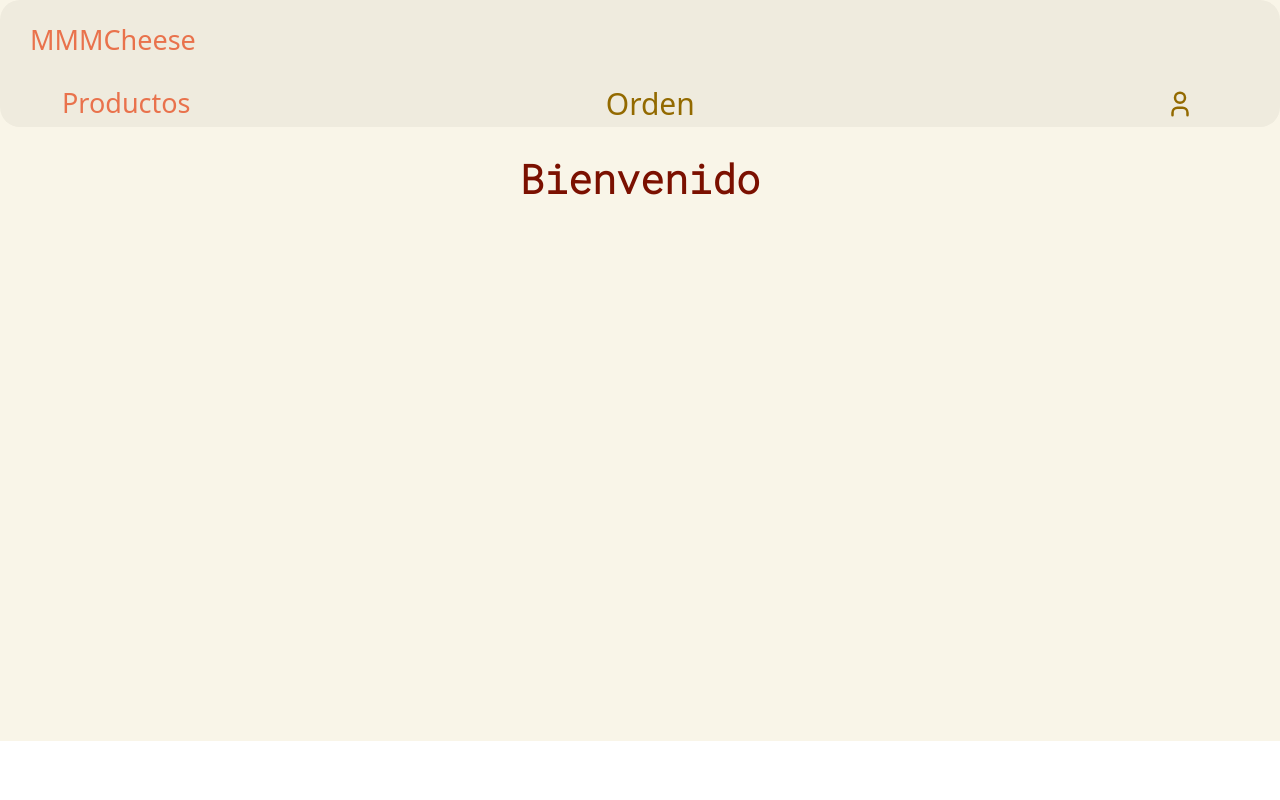
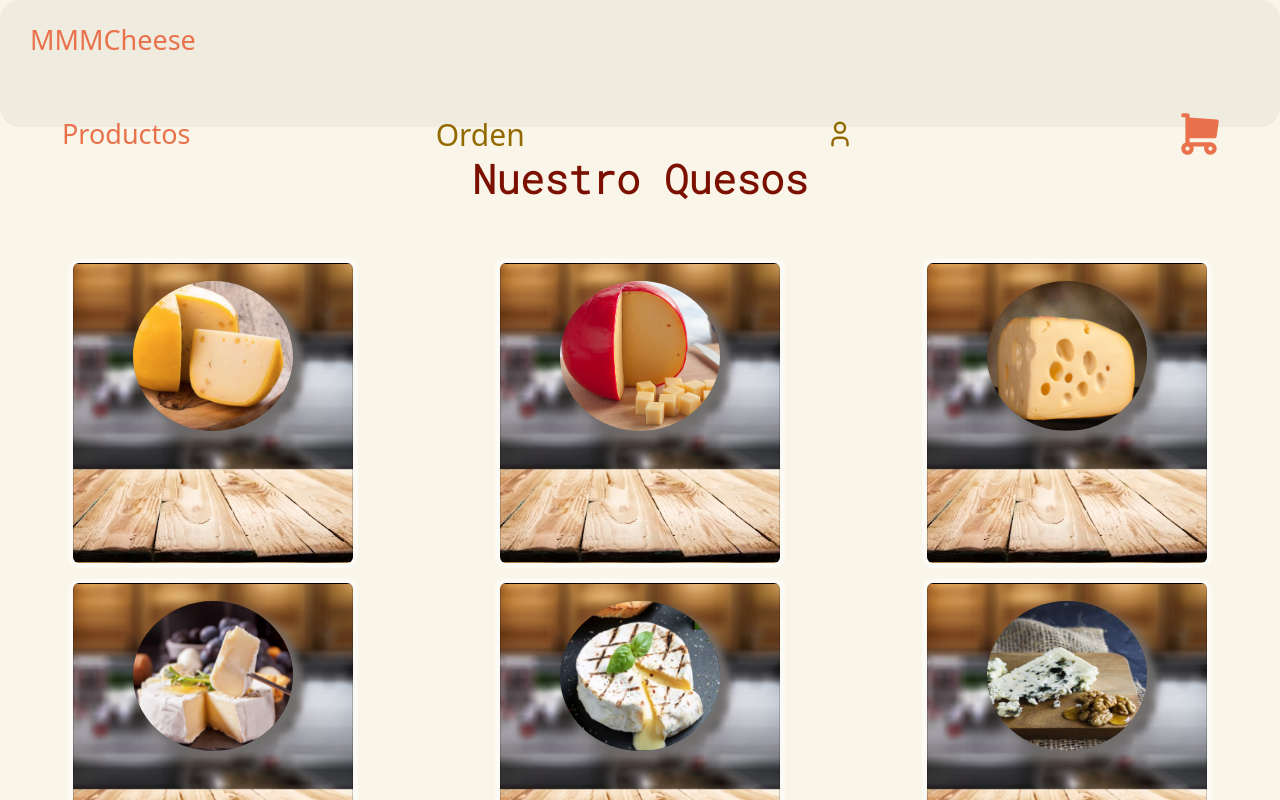
Before and after one commit to Gcatrilef21/React-MmmCheese-PF, a React (Create React App) app: page / in a window 1280 px wide. Shown: the top 800 px of the page. Built offline with nearby package versions, Linux system fonts and the light colour scheme; a web font is replaced by a local one.

Commit message:
Active CartIcon

```diff
--- a/src/App.js
+++ b/src/App.js
@@ -3,14 +3,13 @@ import { BrowserRouter, Route, Routes } from 'react-router-dom';
 import './App.css';
 import Detail from './Components/Detail/detail';
 import Navbar from './Components/NavBar/index-nav';
-import Home from './Pages/Home/Home';
+import { Cart } from './Pages/Cart/cart';
 import Login from './Pages/Login/login';
 import MyAccount from './Pages/My-Account/index';
 import NotFound from './Pages/Not-Found/not-found';
 import Products from './Pages/Productos/products';
 import ProtectedRoute from './PrivateRoute/protectedRoute';
 import { CartProvider } from './context/cart-context';
-import { Cart } from './Pages/Cart/cart';
 
 function App() {
 
@@ -26,7 +25,7 @@ function App() {
         <main>
           <Navbar/>
           <Routes>
-            <Route path='/' element={<Home />} />
+            <Route path='/' element={<Products />} />
             <Route path='/login' element={<Login onLogin={handleSetSesion} />} />
             <Route path='/products' element={<Products />} />
             <Route path='/cart' element={<Cart/>} />
--- a/src/Components/CartIcon/cartIcon.js
+++ b/src/Components/CartIcon/cartIcon.js
@@ -1,12 +1,17 @@
-import '../NavBar/navbar.css'
+import { useContext } from 'react'
+import '../../App.css'
+import { CartFull } from '../../icons/incon'
+import { CartContext } from '../../context/cart-context'
 
 const CartIcon = () => {
+
+    const {cartQuantity} = useContext(CartContext)
+
     return(
-        <>
-            <i className="bi bi-cart4">
-                <span> 0 </span>
-            </i>
-        </>
+        <div>
+            <CartFull/>
+            {cartQuantity()>0 && <span className='count'>{cartQuantity()}</span>}
+        </div>
     )
 }
 
--- a/src/Components/NavBar/index-nav.js
+++ b/src/Components/NavBar/index-nav.js
@@ -1,12 +1,14 @@
 import { Link, NavLink } from 'react-router-dom';
 import '../../App.css';
+import CartIcon from '../CartIcon/cartIcon';
 import { User } from '../../icons/incon';
+
 
 const Navbar = () =>{
 
     return (
         <header className='header'>
-            <Link to={'/'} className={'name'}>MMMCheese</Link>
+            <Link to={'/products'} className={'name'}>MMMCheese</Link>
             <nav className="navbar">
                 <ul>
                     <NavLink end to={'/products'} className= {( {isActive} ) =>
@@ -20,6 +22,10 @@ const Navbar = () =>{
                     <NavLink end to={'/my-account'} className= {( {isActive} ) =>
                         isActive ? 'navbar-active' : 'navbar-letter'}> <User/> </NavLink>
                 </ul>
+                <ul>
+                    <NavLink end to={'/cart'} className= {( {isActive} ) =>
+                        isActive ? 'navbar-active' : 'navbar-letter'}> <CartIcon/></NavLink>
+                </ul>
             </nav>
         </header>
 
--- a/src/context/cart-context.js
+++ b/src/context/cart-context.js
@@ -34,9 +34,17 @@ export const CartProvider = ({children}) =>{
         setCart(cart.filter((item) => item.id !== id))
     }
 
+    const cartQuantity = () =>{
+        return  cart.reduce((acc, item) => acc + item.quantity, 0)
+    }
+
+    const total = () =>{
+        return cart.reduce((acc, item) => acc + item.quantity * item.price, 0)
+    }
+
     return(
 
-        <CartContext.Provider value= {{cart,addCheese, clear, deleteCheese}}>
+        <CartContext.Provider value= {{cart,addCheese, clear, deleteCheese, cartQuantity,total }}>
             {children}
         </CartContext.Provider>
     )
```
Also changed, not shown: src/Components/Footer/footer.js (deleted, +0 -11 lines).
